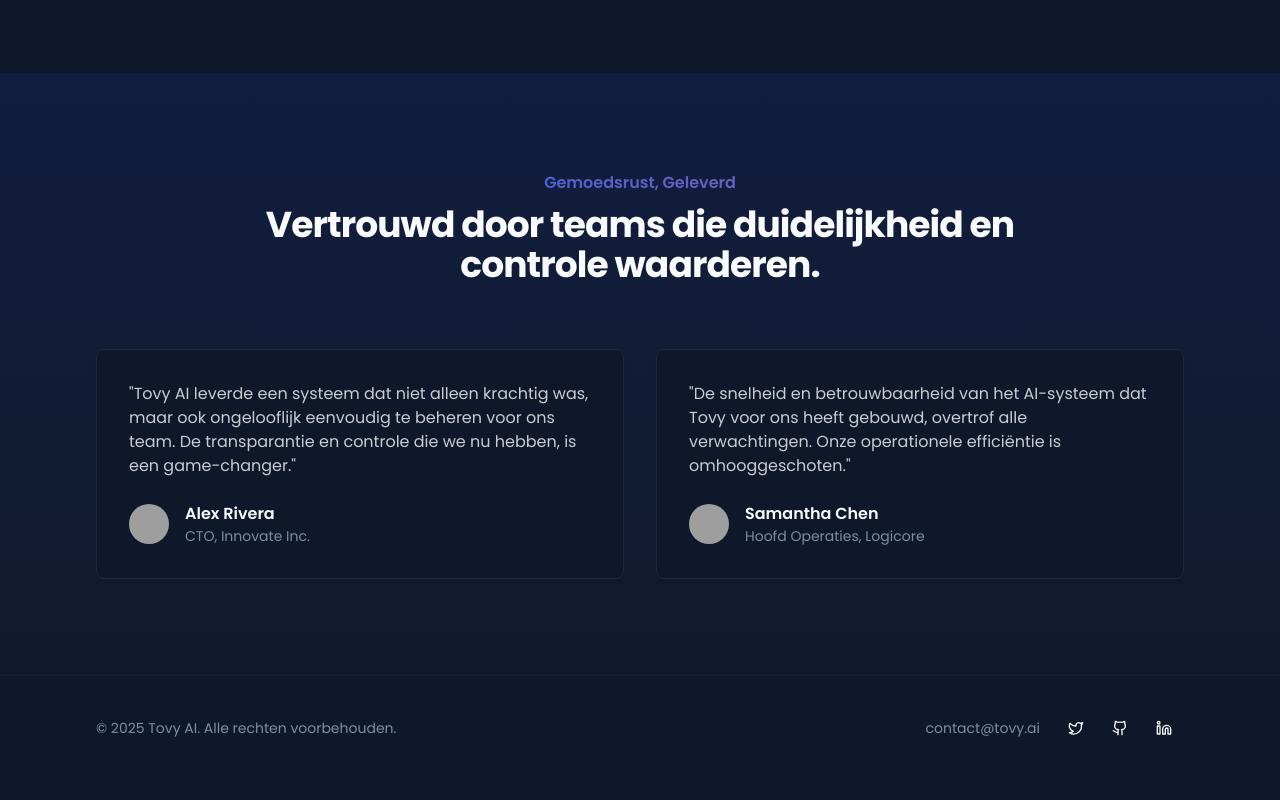
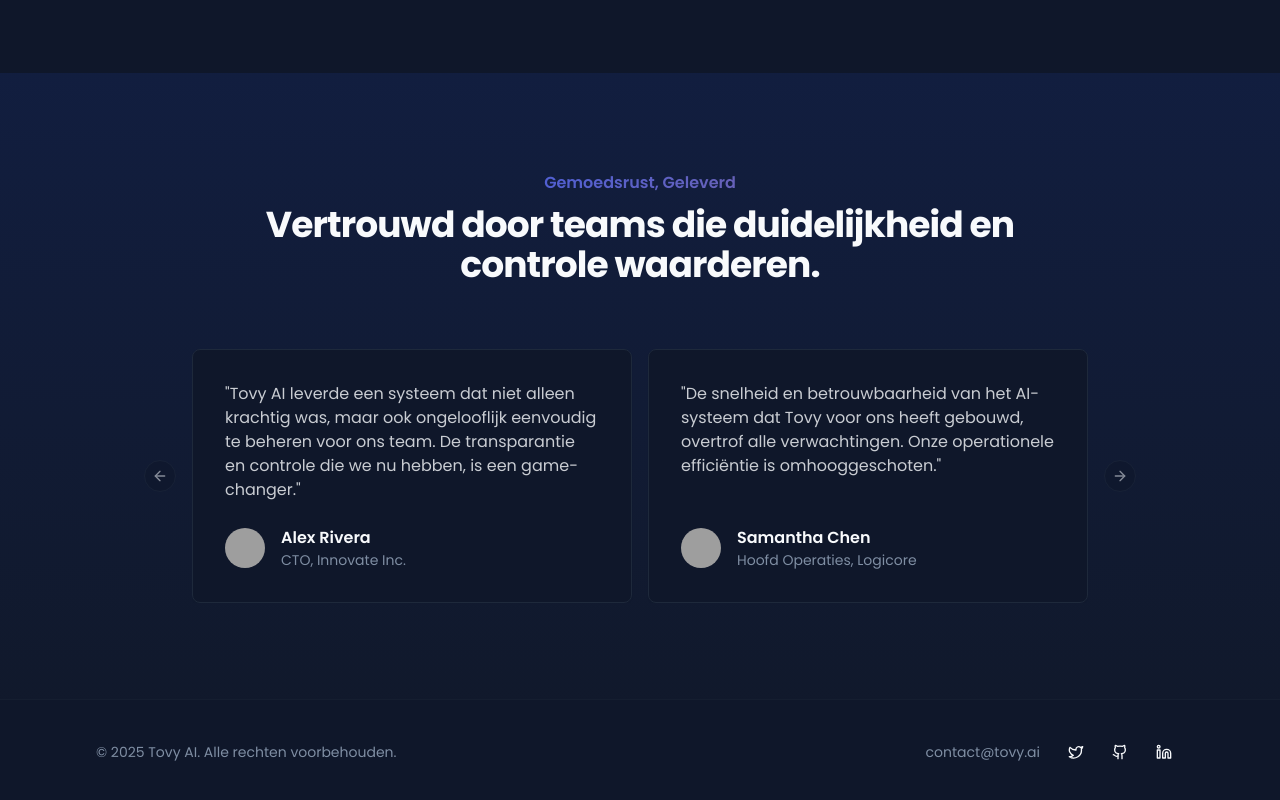
Before and after one commit to tovy-eu/tovy.eu-website, a Next.js app: page / in a window 1280 px wide. Shown: the part 2433-3233 px from the top of the page. Built offline with nearby package versions, Linux system fonts and the light colour scheme; grey boxes are pictures that could not be loaded.

Commit message:
i want the testimonials to be the same but a galary i can click through.

```diff
--- a/src/components/landing/testimonials-section.tsx
+++ b/src/components/landing/testimonials-section.tsx
@@ -2,6 +2,7 @@ import { Card, CardContent } from "@/components/ui/card";
 import { Avatar, AvatarFallback, AvatarImage } from "@/components/ui/avatar";
 import Image from "next/image";
 import { PlaceHolderImages } from "@/lib/placeholder-images";
+import { Carousel, CarouselContent, CarouselItem, CarouselNext, CarouselPrevious } from "@/components/ui/carousel";
 
 const testimonials = [
   {
@@ -35,11 +36,19 @@ export function TestimonialsSection() {
             Vertrouwd door teams die duidelijkheid en controle waarderen.
           </p>
         </div>
-        <div className="mt-16 grid grid-cols-1 lg:grid-cols-2 gap-8">
-          {testimonials.map((testimonial) => (
-            <Card key={testimonial.name} className="p-8">
-              <CardContent className="p-0">
-                <p className="text-foreground/80">"{testimonial.quote}"</p>
+        <div className="mt-16">
+          <Carousel
+            opts={{
+              align: "start",
+            }}
+            className="w-full max-w-4xl mx-auto"
+          >
+            <CarouselContent>
+              {testimonials.map((testimonial, index) => (
+                <CarouselItem key={index} className="md:basis-1/2">
+                    <Card className="h-full p-8">
+                      <CardContent className="p-0 flex flex-col h-full">
+                        <p className="text-foreground/80 flex-grow">"{testimonial.quote}"</p>
                         <div className="mt-6 flex items-center gap-4">
                           <Avatar>
                             {testimonial.avatar && (
@@ -60,7 +69,12 @@ export function TestimonialsSection() {
                         </div>
                       </CardContent>
                     </Card>
+                </CarouselItem>
               ))}
+            </CarouselContent>
+            <CarouselPrevious />
+            <CarouselNext />
+          </Carousel>
         </div>
       </div>
     </section>
```
Lines whose indentation alone changed are shown as unchanged.
